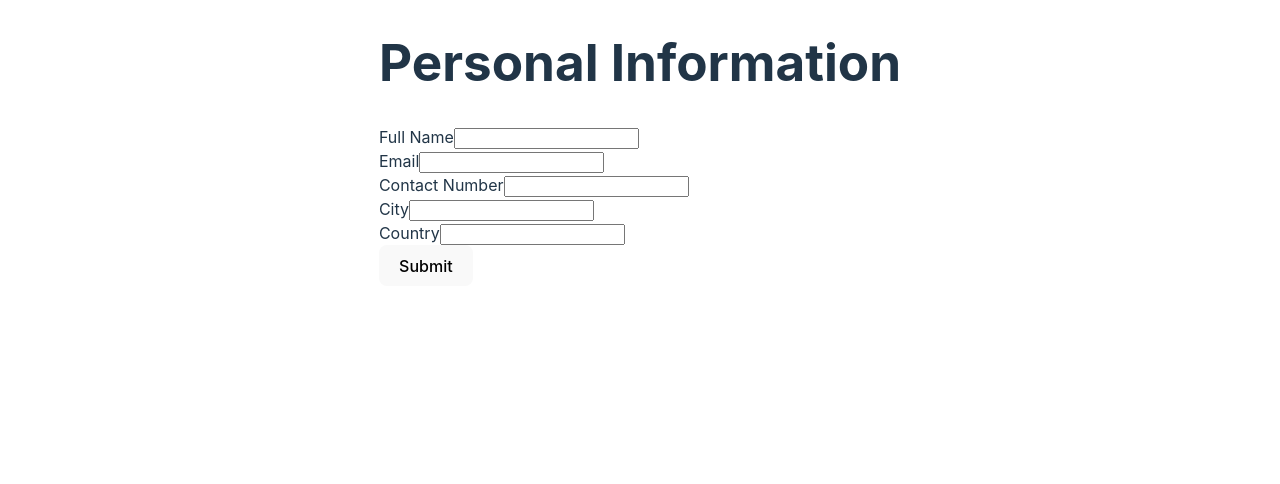
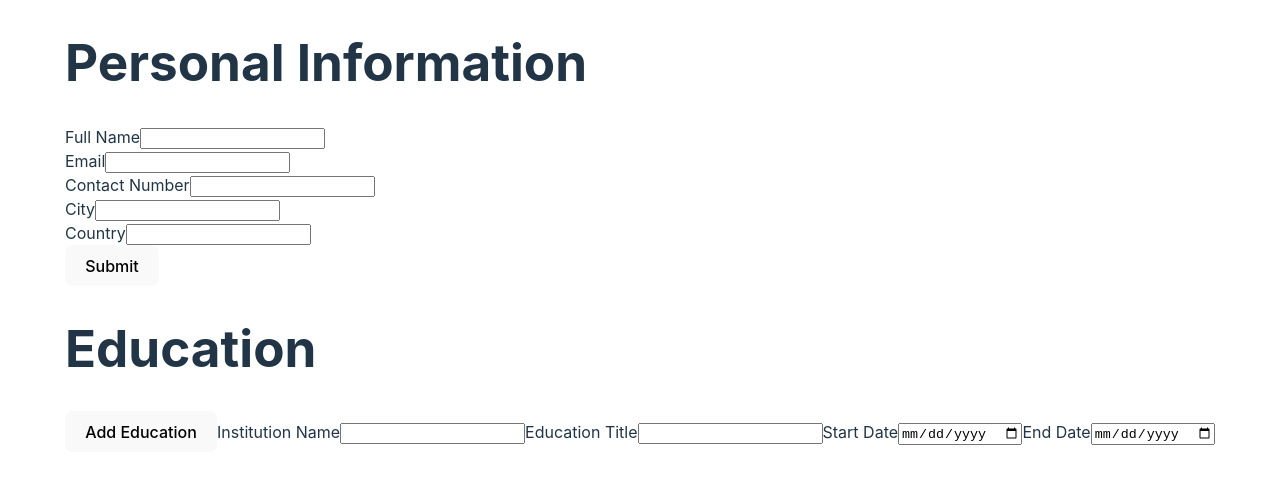
Before and after one commit to UzairKhan-27/cv-app, a React (Vite) app: page / in a window 1280 px wide. Shown: the top 484 px of the page. Built offline with nearby package versions, Linux system fonts and the light colour scheme.

Commit message:
Pass class name and submit status as props to Education

```diff
--- a/src/components/General.jsx
+++ b/src/components/General.jsx
@@ -1,5 +1,6 @@
 import { useState } from "react";
 import "../styles/General.css";
+import { Education } from "./Education";
 
 function General() {
 	const [submitStatus, setSubmitStatus] = useState(false);
@@ -21,7 +22,7 @@ function General() {
 
 	return (
 		<>
-			<form className={submitStatus ? "hidden" : "personal-info"}>
+			<form className={submitStatus ? "nhidden" : "personal-info"}>
 				<h1>Personal Information</h1>
 				<label htmlFor="name">
 					Full Name
@@ -81,6 +82,10 @@ function General() {
 				<button onClick={handleSubmitClick} type="submit">
 					Submit
 				</button>
+				<Education
+					className={submitStatus ? "hidden" : ""}
+					submitStatus={submitStatus}
+				/>
 			</form>
 			{submitStatus && (
 				<>
```
